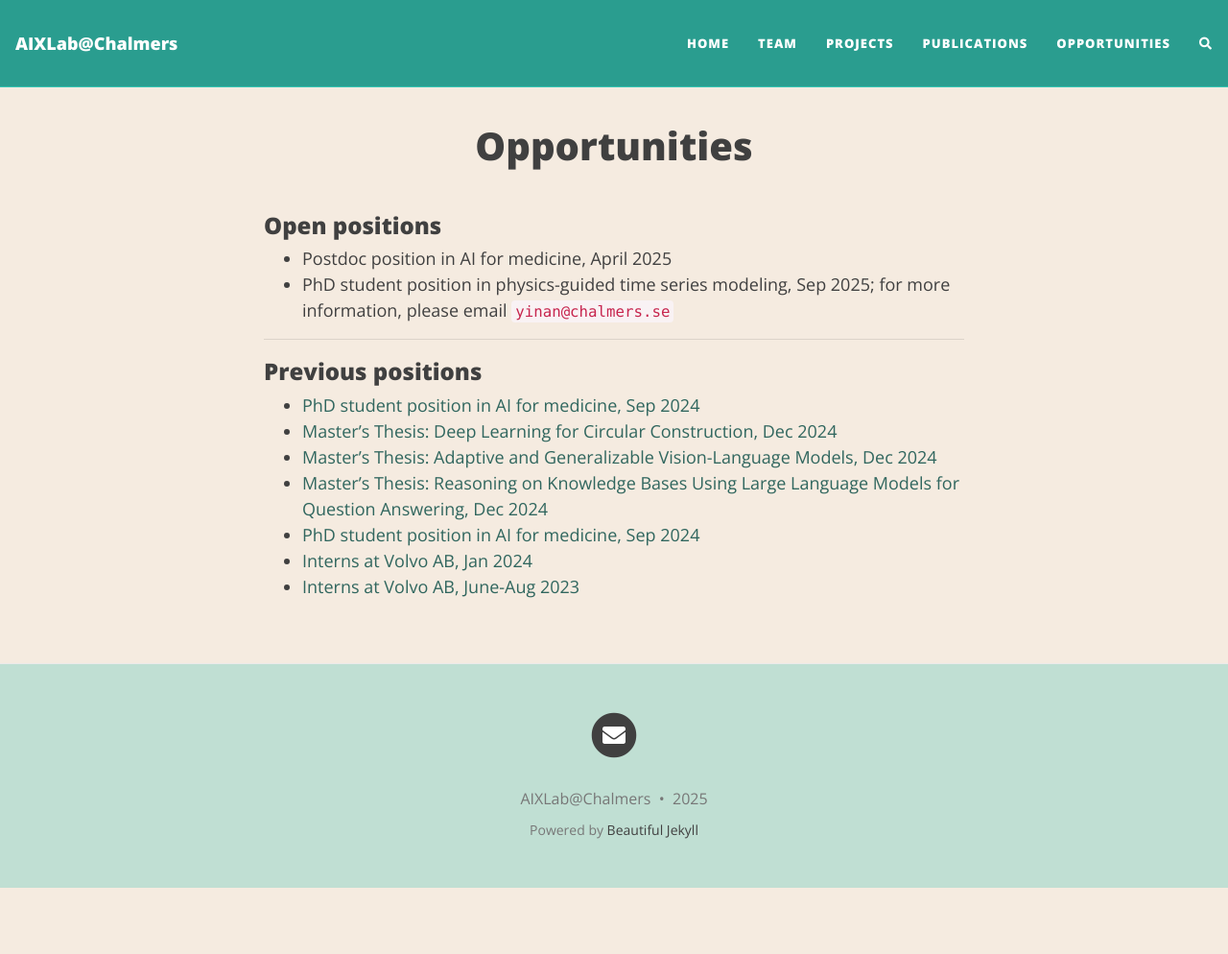
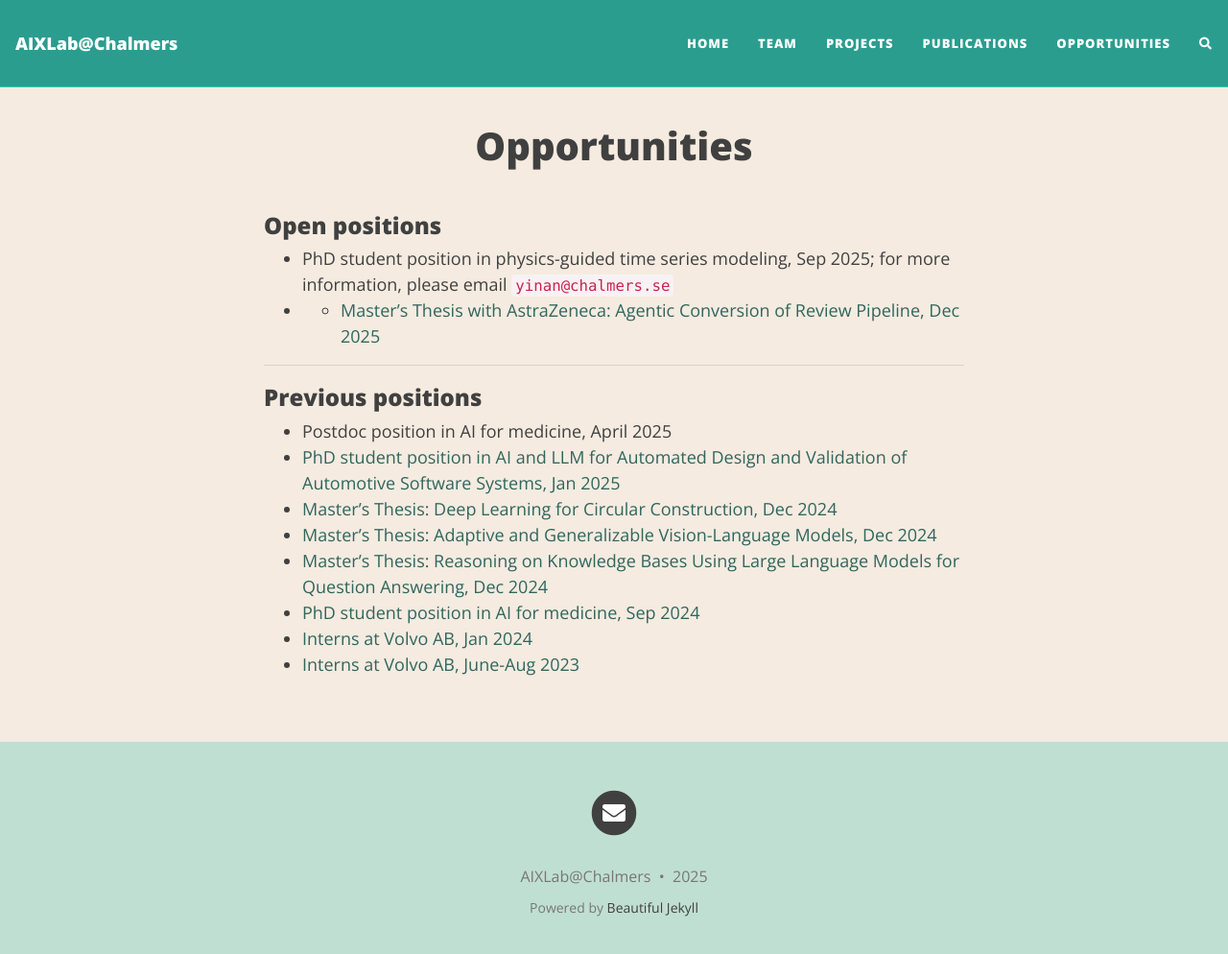
Before and after one commit to usableai/usableai.github.io, a Jekyll site: the page built from opportunities.md, in a window 1280 px wide and 1006 px high. Shown: the top 994 px of the window at 96% size. Built offline with Jekyll 4.4.1, drawn with Linux system fonts in a browser that asks for light colours; nearby versions of some CDN libraries; comment, search, counter and statistics services are not loaded.

Commit message:
Update opportunity

```diff
--- a/opportunities.md
+++ b/opportunities.md
@@ -5,12 +5,13 @@ subtitle:
 ---
 
 ### Open positions
-+ Postdoc position in AI for medicine, April 2025
 + PhD student position in physics-guided time series modeling, Sep 2025; for more information, please email `yinan@chalmers.se`
++ + [Master's Thesis with AstraZeneca: Agentic Conversion of Review Pipeline, Dec 2025](https://annonsportal.chalmers.se/CareerServices/se/Ads/Details/3703)
 
 ---
 ### Previous positions
-+ [PhD student position in AI for medicine, Sep 2024](/opportunities/2024-08-chalmers)
++ Postdoc position in AI for medicine, April 2025
++ [PhD student position in AI and LLM for Automated Design and Validation of Automotive Software Systems, Jan 2025](https://www.chalmers.se/en/about-chalmers/work-with-us/vacancies/?rmpage=job&rmjob=p13442)
 + [Master's Thesis: Deep Learning for Circular Construction, Dec 2024](https://annonsportal.chalmers.se/CareerServices/en/Ads/Details/2830)
 + [Master's Thesis: Adaptive and Generalizable Vision-Language Models, Dec 2024](https://annonsportal.chalmers.se/CareerServices/en/Ads/Details/2855)
 + [Master's Thesis: Reasoning on Knowledge Bases Using Large Language Models for Question Answering, Dec 2024](https://annonsportal.chalmers.se/CareerServices/en/Ads/Details/3218)
```
